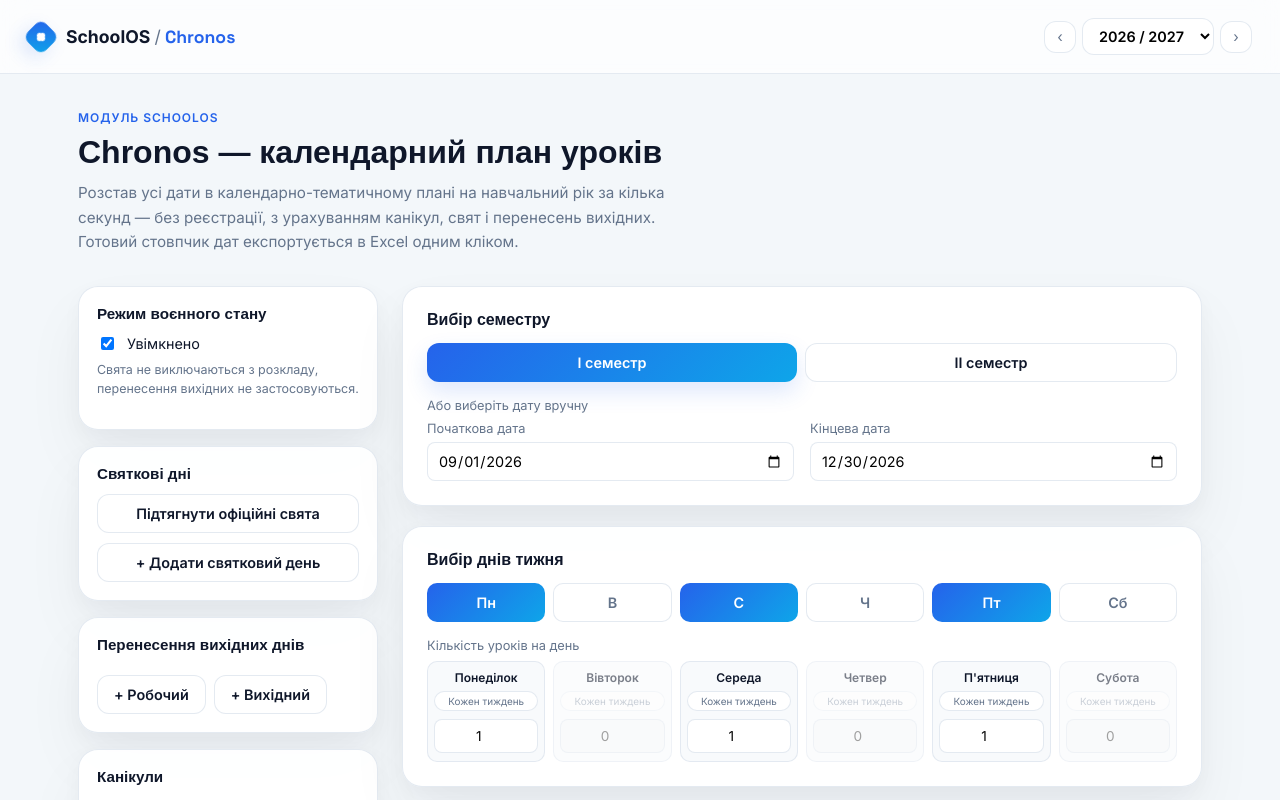
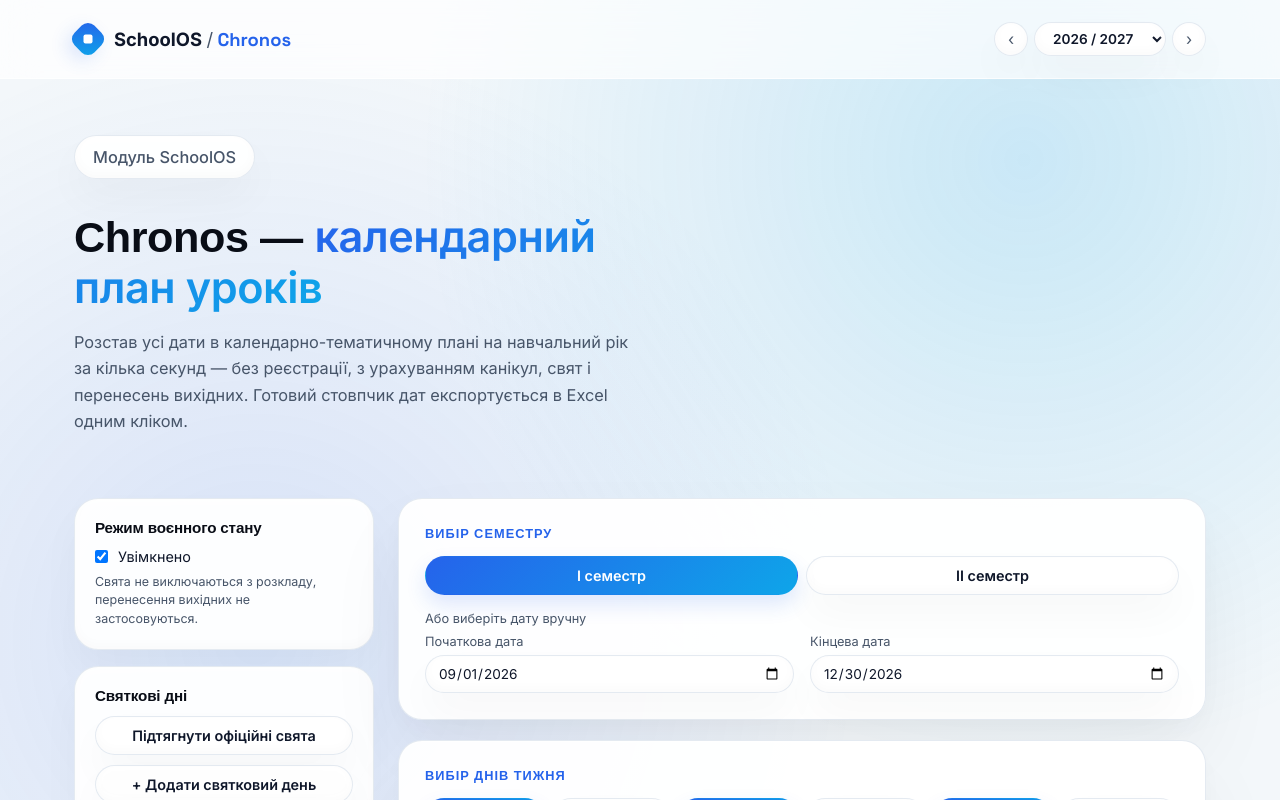
Before and after one commit to schoolosua/schoolosua.github.io, a React (Vite) app in the folder chronos/: page / in a window 1280 px wide. Shown: the top 800 px of the page. Built offline with nearby package versions, Linux system fonts and the light colour scheme; a web font is replaced by a local one.

Commit message:
chronos: restyle to match Mentor design (tokens, glass, pills)

```diff
--- a/chronos/src/App.tsx
+++ b/chronos/src/App.tsx
@@ -192,6 +192,7 @@
   return (
     <div className="page">
       <header className="topbar">
+        <div className="nav">
           <a href="/" className="logo">
             <span className="logo-mark" />
             <span>
@@ -224,12 +225,15 @@
               ›
             </button>
           </div>
+        </div>
       </header>
 
-      <div className="page-hero">
-        <p className="page-hero-eyebrow">Модуль SchoolOS</p>
-        <h1 className="page-hero-title">Chronos — календарний план уроків</h1>
-        <p className="page-hero-subtitle">
+      <div className="hero-section">
+        <p className="hero-badge">Модуль SchoolOS</p>
+        <h1>
+          Chronos — <span>календарний план уроків</span>
+        </h1>
+        <p>
           Розстав усі дати в календарно-тематичному плані на навчальний рік за кілька секунд —
           без реєстрації, з урахуванням канікул, свят і перенесень вихідних. Готовий стовпчик
           дат експортується в Excel одним кліком.
--- a/chronos/src/styles.css
+++ b/chronos/src/styles.css
@@ -1,56 +1,95 @@
+/* ==========================================================
+   Chronos — ті самі токени, шрифти й стилі, що й у модулі
+   Mentor (schoolos-calendar/index.html), щоб модулі SchoolOS
+   виглядали як частини однієї екосистеми.
+   ========================================================== */
 :root {
   --bg: #f3f7fa;
   --glass-bg: rgba(255, 255, 255, 0.94);
-  --card-border: rgba(226, 232, 240, 0.9);
+  --glass-border: rgba(255, 255, 255, 0.75);
+  --card-border-flat: rgba(226, 232, 240, 0.9);
+  --primary: #1e40af;
   --primary-neon: #2563eb;
   --primary-glow: rgba(37, 99, 235, 0.15);
   --accent: #0ea5e9;
+  --gold: #d4a13d;
+  --gold-glow: rgba(212, 161, 61, 0.18);
+  --purple: #7c3aed;
+  --purple-2: #a855f7;
+  --green: #059669;
+  --green-2: #10b981;
   --text: #0f172a;
-  --text-muted: #64748b;
-  --radius-lg: 20px;
-  --radius-md: 12px;
-  --shadow-premium: 0 30px 60px rgba(15, 23, 42, 0.05), 0 8px 20px rgba(15, 23, 42, 0.03);
+  --text-muted: #475569;
+  --radius-xl: 32px;
+  --radius-lg: 24px;
+  --radius-md: 14px;
+
+  --shadow-premium:
+    0 40px 80px rgba(15, 23, 42, 0.05),
+    0 10px 30px rgba(15, 23, 42, 0.03),
+    inset 0 1px 1px rgba(255, 255, 255, 0.8);
+  --shadow-clay:
+    inset 0 -4px 12px rgba(0, 0, 0, 0.02),
+    inset 0 2px 6px rgba(255, 255, 255, 0.9),
+    0 20px 40px rgba(15, 23, 42, 0.03);
+  --dur-fast: .15s; --dur-base: .2s;
 }
 
-* {
-  box-sizing: border-box;
-  font-family: 'Inter', sans-serif;
+* { margin: 0; padding: 0; box-sizing: border-box; font-family: 'Inter', sans-serif; }
+
+body {
+  background-color: var(--bg);
+  color: var(--text);
+  overflow-x: hidden;
+  -webkit-font-smoothing: antialiased;
 }
 
-body {
-  margin: 0;
-  background: var(--bg);
-  color: var(--text);
+body::before {
+  content: '';
+  position: fixed;
+  inset: 0;
+  background:
+    radial-gradient(circle at 80% 20%, rgba(14, 165, 233, 0.18) 0%, transparent 50%),
+    radial-gradient(circle at 20% 80%, rgba(37, 99, 235, 0.14) 0%, transparent 50%);
+  z-index: 0;
+  pointer-events: none;
 }
 
-h1, h2, h3 {
+h1, h2, h3, h4 {
   font-family: 'Clash Display', sans-serif;
   font-weight: 600;
-  margin: 0;
+  letter-spacing: -0.01em;
+  color: #090d16;
 }
 
-button, input, select {
-  font-family: 'Inter', sans-serif;
-  font-size: 0.9rem;
+a { text-decoration: none; color: inherit; }
+
+:focus-visible { outline: 2px solid var(--primary-neon); outline-offset: 3px; }
+
+.page { min-height: 100vh; position: relative; z-index: 1; }
+
+/* ==========================================================
+   ШАПКА — той самий glass-хедер і лого-мітка, що й у Mentor
+   ========================================================== */
+.topbar {
+  background: rgba(255, 255, 255, 0.7);
+  backdrop-filter: blur(18px);
+  -webkit-backdrop-filter: blur(18px);
+  position: sticky;
+  top: 0;
+  z-index: 100;
+  border-bottom: 1px solid var(--glass-border);
 }
 
-.page {
-  min-height: 100vh;
-  overflow-x: hidden;
-}
-
-/* Header */
-.topbar {
+.topbar .nav {
   display: flex;
   justify-content: space-between;
   align-items: center;
-  padding: 18px 28px;
-  background: rgba(255, 255, 255, 0.7);
-  backdrop-filter: blur(14px);
-  border-bottom: 1px solid var(--card-border);
-  position: sticky;
-  top: 0;
-  z-index: 10;
+  height: 78px;
+  gap: 16px;
+  max-width: 1180px;
+  margin: 0 auto;
+  padding: 0 24px;
 }
 
 .logo {
@@ -58,17 +97,17 @@
   align-items: center;
   gap: 12px;
   font-weight: 700;
-  font-size: 1.1rem;
+  font-size: 1.15rem;
   font-family: 'Clash Display', sans-serif;
   color: var(--text);
   text-decoration: none;
 }
 
 .logo-mark {
-  width: 26px;
-  height: 26px;
+  width: 28px;
+  height: 28px;
   background: linear-gradient(135deg, var(--primary-neon), var(--accent));
-  border-radius: 8px;
+  border-radius: 9px;
   transform: rotate(45deg);
   box-shadow: 0 8px 18px var(--primary-glow);
   position: relative;
@@ -80,22 +119,15 @@
   position: absolute;
   top: 50%;
   left: 50%;
-  width: 8px;
-  height: 8px;
+  width: 9px;
+  height: 9px;
   background: #fff;
   border-radius: 2px;
   transform: translate(-50%, -50%) rotate(-45deg);
 }
 
-.logo-sep {
-  color: var(--text-muted);
-  font-weight: 400;
-}
-
-.logo-module {
-  color: var(--primary-neon);
-  font-family: 'Space Grotesk', sans-serif;
-}
+.logo-sep { color: var(--text-muted); font-weight: 400; }
+.logo-module { color: var(--primary-neon); font-family: 'Space Grotesk', sans-serif; }
 
 .year-switcher {
   display: flex;
@@ -104,86 +136,100 @@
 }
 
 .year-switcher select {
-  border: 1px solid var(--card-border);
-  border-radius: var(--radius-md);
-  padding: 8px 12px;
-  background: #fff;
+  font-family: 'Inter', sans-serif;
+  font-size: 0.85rem;
   font-weight: 600;
+  color: var(--text);
+  background: var(--glass-bg);
+  border: 1px solid var(--card-border-flat);
+  border-radius: 999px;
+  padding: 7px 14px;
+  box-shadow: var(--shadow-clay);
+  cursor: pointer;
 }
 
 .icon-btn {
-  width: 32px;
-  height: 32px;
-  border-radius: var(--radius-md);
-  border: 1px solid var(--card-border);
-  background: #fff;
+  width: 34px;
+  height: 34px;
+  border-radius: 999px;
+  border: 1px solid var(--card-border-flat);
+  background: var(--glass-bg);
+  box-shadow: var(--shadow-clay);
   cursor: pointer;
   display: flex;
   align-items: center;
   justify-content: center;
   color: var(--text-muted);
-  transition: background 0.15s;
+  font-size: 1rem;
+  transition: transform var(--dur-fast), color var(--dur-fast), box-shadow var(--dur-fast);
 }
 
 .icon-btn:hover {
-  background: #f1f5f9;
+  transform: translateY(-1px);
+  color: var(--primary-neon);
 }
 
-/* Hero */
-.page-hero {
+/* ==========================================================
+   ГЕРОЙ — як у Mentor
+   ========================================================== */
+.hero-section {
   max-width: 1180px;
   margin: 0 auto;
-  padding: 36px 28px 8px;
+  padding: 56px 24px 8px;
+  position: relative;
+  z-index: 2;
 }
 
-.page-hero-eyebrow {
-  font-size: 0.75rem;
-  font-weight: 600;
-  text-transform: uppercase;
-  letter-spacing: 0.08em;
-  color: var(--primary-neon);
-  margin: 0 0 8px;
+.hero-badge {
+  display: inline-flex;
+  align-items: center;
+  gap: 8px;
+  background: var(--glass-bg);
+  border: 1px solid var(--card-border-flat);
+  padding: 8px 18px;
+  border-radius: 999px;
+  font-size: 0.85rem;
+  font-weight: 500;
+  color: var(--text-muted);
+  box-shadow: var(--shadow-clay);
+  margin-bottom: 24px;
 }
 
-.page-hero-title {
-  font-family: 'Clash Display', sans-serif;
-  font-size: 2rem;
-  font-weight: 700;
-  margin: 0 0 10px;
-  line-height: 1.2;
+.hero-section h1 {
+  font-size: clamp(1.9rem, 3.6vw, 2.7rem);
+  line-height: 1.16;
+  margin-bottom: 16px;
+  max-width: 22ch;
 }
 
-.page-hero-subtitle {
-  font-size: 0.95rem;
-  color: var(--text-muted);
-  line-height: 1.6;
-  max-width: 640px;
-  margin: 0;
+.hero-section h1 span {
+  background: linear-gradient(135deg, var(--primary-neon), var(--accent));
+  -webkit-background-clip: text;
+  background-clip: text;
+  color: transparent;
 }
 
-@media (max-width: 640px) {
-  .page-hero {
-    padding: 20px 16px 4px;
-  }
-
-  .page-hero-title {
-    font-size: 1.5rem;
-  }
-
-  .page-hero-subtitle {
-    font-size: 0.88rem;
-  }
+.hero-section p {
+  max-width: 560px;
+  color: var(--text-muted);
+  font-size: 1.02rem;
+  line-height: 1.6;
+  margin-bottom: 32px;
 }
 
-/* Layout */
+/* ==========================================================
+   ЛЕЯУТ
+   ========================================================== */
 .layout {
   display: grid;
   grid-template-columns: 300px 1fr;
   gap: 24px;
   max-width: 1180px;
   margin: 0 auto;
-  padding: 24px 28px 80px;
+  padding: 24px 24px 100px;
   align-items: start;
+  position: relative;
+  z-index: 2;
 }
 
 @media (max-width: 900px) {
@@ -201,10 +247,10 @@
 
 .sidebar-block {
   background: var(--glass-bg);
-  border: 1px solid var(--card-border);
+  border: 1px solid var(--card-border-flat);
   border-radius: var(--radius-lg);
-  padding: 18px;
-  box-shadow: var(--shadow-premium);
+  padding: 20px;
+  box-shadow: var(--shadow-clay);
 }
 
 .sidebar-block-header h3 {
@@ -230,9 +276,9 @@
   align-items: stretch;
   gap: 6px;
   padding: 10px;
-  background: #f8fafc;
-  border: 1px solid var(--card-border);
-  border-radius: 10px;
+  background: rgba(255, 255, 255, 0.75);
+  border: 1px solid var(--card-border-flat);
+  border-radius: var(--radius-md);
 }
 
 .entry-row-top {
@@ -241,30 +287,31 @@
   gap: 6px;
 }
 
-.entry-row-top input[type='date'] {
+.entry-row input[type='date'],
+.entry-row select,
+.entry-name,
+.entry-list input[type='text'] {
   flex: 1;
   min-width: 0;
-  padding: 6px 8px;
-  border: 1px solid var(--card-border);
-  border-radius: 8px;
+  padding: 7px 12px;
+  border: 1px solid var(--card-border-flat);
+  border-radius: 999px;
+  background: #fff;
+  font-family: 'Inter', sans-serif;
   font-size: 0.78rem;
+  color: var(--text);
+  box-shadow: var(--shadow-clay);
 }
 
-.entry-row input[type='date'],
-.entry-row select {
-  flex: 1;
-  min-width: 0;
-  padding: 6px 8px;
-  border: 1px solid var(--card-border);
-  border-radius: 8px;
-  font-size: 0.78rem;
+.entry-row input[type='date']:focus,
+.entry-row select:focus,
+.entry-name:focus,
+.entry-list input[type='text']:focus {
+  outline: 2px solid var(--primary-neon);
+  outline-offset: 1px;
 }
 
 .entry-name {
-  padding: 6px 8px;
-  border: 1px solid var(--card-border);
-  border-radius: 8px;
-  font-size: 0.78rem;
   width: 100%;
 }
 
@@ -279,11 +326,13 @@
   font-size: 0.78rem;
   font-weight: 600;
   color: var(--primary-neon);
+  font-family: 'Space Grotesk', sans-serif;
 }
 
 .entry-date.is-empty {
   color: var(--text-muted);
   font-weight: 400;
+  font-family: 'Inter', sans-serif;
 }
 
 .entry-weekday {
@@ -292,6 +341,7 @@
   font-weight: 600;
   color: var(--text-muted);
   background: #eef2f7;
+  border: 1px solid var(--card-border-flat);
   border-radius: 999px;
   padding: 3px 8px;
 }
@@ -301,22 +351,23 @@
   font-size: 0.8rem;
 }
 
-/* Buttons */
+/* Кнопки — патерн чіпів з Mentor */
 .btn-primary,
 .btn-secondary,
 .btn-choice {
-  border: none;
-  border-radius: var(--radius-md);
-  padding: 10px 16px;
+  border-radius: 999px;
+  padding: 10px 20px;
   font-weight: 600;
+  font-size: 0.9rem;
   cursor: pointer;
-  transition: transform 0.15s, box-shadow 0.15s;
+  transition: transform var(--dur-fast), box-shadow var(--dur-fast), background var(--dur-fast);
 }
 
 .btn-primary {
   background: linear-gradient(135deg, var(--primary-neon), var(--accent));
   color: #fff;
-  box-shadow: 0 10px 22px var(--primary-glow);
+  border: none;
+  box-shadow: 0 10px 20px var(--primary-glow);
 }
 
 .btn-primary:hover {
@@ -324,27 +375,36 @@
 }
 
 .btn-secondary {
-  background: #fff;
-  border: 1px solid var(--card-border);
+  background: var(--glass-bg);
+  border: 1px solid var(--card-border-flat);
   color: var(--text);
+  box-shadow: var(--shadow-clay);
 }
 
 .btn-secondary:hover {
-  background: #f8fafc;
+  transform: translateY(-1px);
+  color: var(--primary-neon);
+  border-color: var(--primary-neon);
 }
 
 .btn-choice {
   flex: 1;
-  background: #fff;
-  border: 1px solid var(--card-border);
+  background: var(--glass-bg);
+  border: 1px solid var(--card-border-flat);
   color: var(--text);
+  box-shadow: var(--shadow-clay);
+}
+
+.btn-choice:hover {
+  color: var(--primary-neon);
+  border-color: var(--primary-neon);
 }
 
 .btn-choice.active {
   background: linear-gradient(135deg, var(--primary-neon), var(--accent));
   color: #fff;
-  border: none;
-  box-shadow: 0 10px 22px var(--primary-glow);
+  border-color: transparent;
+  box-shadow: 0 10px 20px var(--primary-glow);
 }
 
 .btn-block {
@@ -369,14 +429,25 @@
 
 .card {
   background: var(--glass-bg);
-  border: 1px solid var(--card-border);
+  border: 1px solid var(--card-border-flat);
   border-radius: var(--radius-lg);
-  padding: 24px;
+  padding: 26px;
   box-shadow: var(--shadow-premium);
+  transition: transform var(--dur-base), box-shadow var(--dur-base);
+}
+
+.card:hover {
+  transform: translateY(-3px);
+  box-shadow: 0 30px 60px rgba(15, 23, 42, 0.08), 0 10px 24px rgba(15, 23, 42, 0.04);
 }
 
 .section-label {
-  font-size: 1rem;
+  font-family: 'Space Grotesk', sans-serif;
+  font-size: 0.8rem;
+  font-weight: 700;
+  text-transform: uppercase;
+  letter-spacing: 0.08em;
+  color: var(--primary-neon);
   margin-bottom: 14px;
 }
 
@@ -402,10 +473,26 @@
   min-width: 160px;
 }
 
-.date-range-row input {
-  padding: 9px 10px;
-  border: 1px solid var(--card-border);
-  border-radius: 8px;
+.date-range-row input,
+.starting-number-row input,
+.weekday-cell input[type='number'],
+.weekday-pair input[type='number'] {
+  padding: 9px 12px;
+  border: 1px solid var(--card-border-flat);
+  border-radius: 999px;
+  background: #fff;
+  font-family: 'Inter', sans-serif;
+  font-size: 0.85rem;
+  color: var(--text);
+  box-shadow: var(--shadow-clay);
+}
+
+.date-range-row input:focus,
+.starting-number-row input:focus,
+.weekday-cell input[type='number']:focus,
+.weekday-pair input[type='number']:focus {
+  outline: 2px solid var(--primary-neon);
+  outline-offset: 1px;
 }
 
 .weekday-toggle-row {
@@ -422,13 +509,14 @@
 }
 
 .weekday-cell {
-  background: #f8fafc;
-  border: 1px solid var(--card-border);
-  border-radius: 10px;
-  padding: 8px 6px;
+  background: rgba(255, 255, 255, 0.75);
+  border: 1px solid var(--card-border-flat);
+  border-radius: var(--radius-md);
+  padding: 10px 8px;
   display: flex;
   flex-direction: column;
   gap: 8px;
+  box-shadow: var(--shadow-clay);
 }
 
 .weekday-cell.dim {
@@ -451,21 +539,28 @@
 }
 
 .weekday-pattern-btn {
-  border: 1px solid var(--card-border);
-  background: #fff;
+  border: 1px solid var(--card-border-flat);
+  background: var(--glass-bg);
   color: var(--text-muted);
   font-size: 0.62rem;
+  font-weight: 600;
   padding: 3px 6px;
   border-radius: 999px;
   cursor: pointer;
   white-space: nowrap;
   width: 100%;
+  transition: color var(--dur-fast), border-color var(--dur-fast);
+}
+
+.weekday-pattern-btn:hover {
+  color: var(--primary-neon);
+  border-color: var(--primary-neon);
 }
 
 .weekday-pattern-btn.active {
   background: linear-gradient(135deg, var(--primary-neon), var(--accent));
   color: #fff;
-  border: none;
+  border-color: transparent;
 }
 
 .weekday-pattern-btn:disabled {
@@ -475,11 +570,7 @@
 
 .weekday-cell input[type='number'] {
   width: 100%;
-  padding: 8px 6px;
   text-align: center;
-  border: 1px solid var(--card-border);
-  border-radius: 8px;
-  font-size: 0.85rem;
 }
 
 .weekday-pair {
@@ -497,29 +588,29 @@
   color: var(--text-muted);
 }
 
-.weekday-pair input[type='number'] {
-  width: 100%;
-  padding: 7px 4px;
-  text-align: center;
-  border: 1px solid var(--card-border);
-  border-radius: 8px;
-  font-size: 0.8rem;
+.weekday-btn {
+  padding: 10px 0;
+  border-radius: 999px;
+  border: 1px solid var(--card-border-flat);
+  background: var(--glass-bg);
+  color: var(--text-muted);
+  font-weight: 600;
+  font-size: 0.85rem;
+  cursor: pointer;
+  box-shadow: var(--shadow-clay);
+  transition: transform var(--dur-fast), color var(--dur-fast);
 }
 
-.weekday-btn {
-  padding: 10px 0;
-  border-radius: 10px;
-  border: 1px solid var(--card-border);
-  background: #fff;
-  color: var(--text-muted);
-  font-weight: 600;
-  cursor: pointer;
+.weekday-btn:hover {
+  transform: translateY(-1px);
+  color: var(--text);
 }
 
 .weekday-btn.active {
   background: linear-gradient(135deg, var(--primary-neon), var(--accent));
   color: #fff;
-  border: none;
+  border-color: transparent;
+  box-shadow: 0 10px 20px var(--primary-glow);
 }
 
 .switch-row {
@@ -553,11 +644,9 @@
 
 .starting-number-row input {
   width: 80px;
-  padding: 8px;
-  border: 1px solid var(--card-border);
-  border-radius: 8px;
 }
 
+/* Результати */
 .results-head {
   display: flex;
   justify-content: space-between;
@@ -566,7 +655,7 @@
   flex-wrap: wrap;
   margin-bottom: 16px;
   padding-bottom: 14px;
-  border-bottom: 1px solid var(--card-border);
+  border-bottom: 1px solid var(--card-border-flat);
 }
 
 .results-title-block {
@@ -582,7 +671,6 @@
 .results-meta {
   font-size: 0.78rem;
   color: var(--text-muted);
-  margin: 0;
 }
 
 .results-stats {
@@ -591,14 +679,15 @@
 }
 
 .result-stat {
-  background: #f8fafc;
-  border: 1px solid var(--card-border);
-  border-radius: 10px;
-  padding: 6px 14px;
+  background: var(--glass-bg);
+  border: 1px solid var(--card-border-flat);
+  border-radius: var(--radius-md);
+  padding: 8px 16px;
   display: flex;
   flex-direction: column;
   align-items: center;
   gap: 2px;
+  box-shadow: var(--shadow-clay);
 }
 
 .result-stat-label {
@@ -610,9 +699,12 @@
 
 .result-stat-value {
   font-family: 'Space Grotesk', sans-serif;
-  font-size: 1.05rem;
+  font-size: 1.15rem;
   font-weight: 700;
-  color: var(--primary-neon);
+  background: linear-gradient(135deg, var(--primary-neon), var(--accent));
+  -webkit-background-clip: text;
+  background-clip: text;
+  color: transparent;
 }
 
 .results-groups {
@@ -623,10 +715,11 @@
 }
 
 .week-group {
-  border: 1px solid var(--card-border);
-  border-radius: 12px;
+  border: 1px solid var(--card-border-flat);
+  border-radius: var(--radius-md);
   overflow: hidden;
   background: #fff;
+  box-shadow: var(--shadow-clay);
 }
 
 .week-group-header {
@@ -634,9 +727,9 @@
   justify-content: space-between;
   align-items: center;
   gap: 10px;
-  padding: 8px 12px;
-  background: linear-gradient(135deg, rgba(37, 99, 235, 0.08), rgba(14, 165, 233, 0.08));
-  border-bottom: 1px solid var(--card-border);
+  padding: 10px 14px;
+  background: linear-gradient(180deg, rgba(37, 99, 235, 0.06), rgba(14, 165, 233, 0.03));
+  border-bottom: 1px solid var(--card-border-flat);
 }
 
 .week-group-title {
@@ -654,16 +747,7 @@
 .results-table {
   width: 100%;
   border-collapse: collapse;
-  margin: 0;
   font-size: 0.88rem;
-}
-
-.results-table th {
-  text-align: left;
-  font-weight: 500;
-  color: var(--text-muted);
-  padding: 8px 12px;
-  border-bottom: 1px solid var(--card-border);
 }
 
 .results-table td {
@@ -686,6 +770,7 @@
 .num-cell {
   color: var(--primary-neon);
   font-weight: 600;
+  font-family: 'Space Grotesk', sans-serif;
   width: 64px;
 }
 
@@ -695,10 +780,14 @@
   text-align: right;
 }
 
-/* Mobile overrides (мають бути в кінці, щоб перекрити базові правила) */
+/* ==========================================================
+   АДАПТИВНІСТЬ
+   ========================================================== */
 @media (max-width: 640px) {
-  .topbar {
-    padding: 12px 16px;
+  .topbar .nav {
+    height: auto;
+    min-height: 64px;
+    padding: 10px 16px;
     flex-wrap: wrap;
     gap: 10px;
   }
@@ -711,22 +800,15 @@
     margin-left: auto;
   }
 
-  body {
-    font-size: 16px;
+  .hero-section {
+    padding: 36px 16px 8px;
   }
 
-  input,
-  select,
-  button {
-    font-size: 16px;
+  .hero-section p {
+    font-size: 0.95rem;
   }
 
-  .entry-row input[type='date'],
-  .entry-row select,
-  .entry-name,
-  .date-range-row input,
-  .weekday-cell input[type='number'],
-  .weekday-pair input[type='number'] {
+  input, select, button {
     font-size: 16px;
   }
 
@@ -737,8 +819,8 @@
 
   .sidebar-block,
   .card {
-    padding: 14px;
-    border-radius: 14px;
+    padding: 16px;
+    border-radius: var(--radius-md);
   }
 
   .date-range-row {
@@ -798,14 +880,6 @@
     flex: 1 1 100%;
   }
 
-  .btn-primary,
-  .btn-secondary,
-  .btn-choice,
-  .weekday-btn {
-    min-height: 44px;
-    font-size: 0.95rem;
-  }
-
   .icon-btn {
     width: 38px;
     height: 38px;
@@ -817,10 +891,6 @@
 }
 
 @media (max-width: 420px) {
-  .topbar {
-    padding: 10px 12px;
-  }
-
   .logo {
     font-size: 0.95rem;
     gap: 8px;
@@ -830,8 +900,8 @@
     display: none;
   }
 
-  .page-hero-title {
-    font-size: 1.35rem;
+  .hero-section h1 {
+    font-size: 1.5rem;
   }
 
   .year-switcher select {
```
Lines whose indentation alone changed are shown as unchanged.
